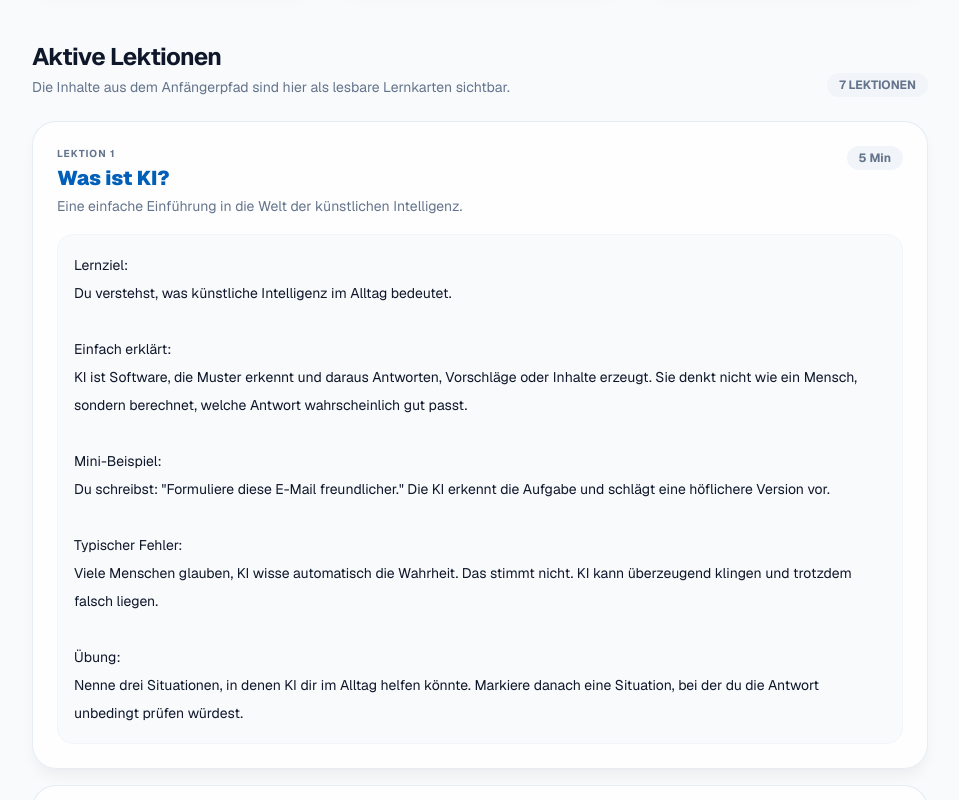
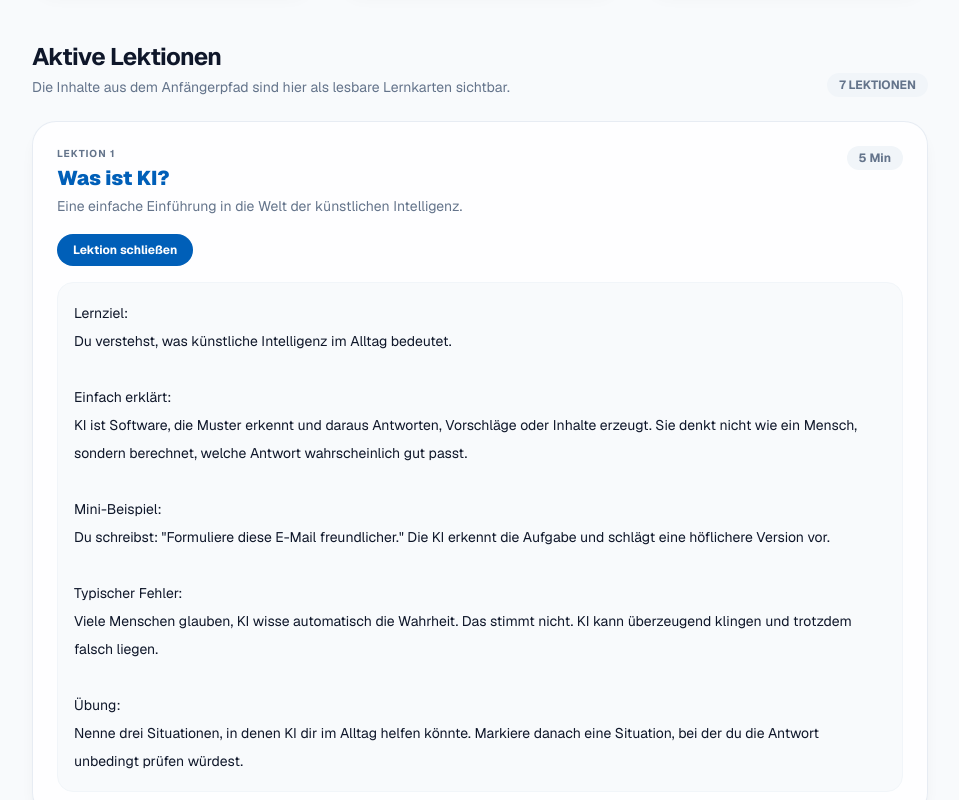
Before and after one commit to smartlivingberlin/ki-lernportal-nim, a Next.js app in the folder apps/web/: page / in a window 1280 px wide. Shown: the part 1620-2420 px from the top of the page, without its empty margins (304-1263 px from the left). Built offline with nearby package versions, Linux system fonts and the light colour scheme.

Commit message:
ui: make lesson cards collapsible
Improves homepage UX by making beginner lesson cards collapsible. First lesson opens by default. Scope: apps/web/src/app/page.tsx only. Checks passed. No deploy.

```diff
--- a/apps/web/src/app/page.tsx
+++ b/apps/web/src/app/page.tsx
@@ -205,7 +205,11 @@ export default function Home() {
             </div>
             <div className="space-y-4">
               {primaryPath.lessons.map((lesson) => (
-                <LessonContentCard key={lesson.id} lesson={lesson} />
+                <LessonContentCard
+                  key={lesson.id}
+                  lesson={lesson}
+                  defaultOpen={lesson.order === 1}
+                />
               ))}
             </div>
           </section>
@@ -459,7 +463,10 @@ function ModelDetailCard({ model }: { model: ModelCard }) {
   );
 }
 
-function LessonContentCard({ lesson }: { lesson: Lesson }) {
+function LessonContentCard({ lesson, defaultOpen = false }: { lesson: Lesson; defaultOpen?: boolean }) {
+  const [isOpen, setIsOpen] = useState(defaultOpen);
+  const contentId = `lesson-content-${lesson.id}`;
+
   return (
     <article className="depth-card rounded-3xl p-6 space-y-4 border-l-4 border-l-nim-accent">
       <div className="flex flex-col md:flex-row md:items-start justify-between gap-3">
@@ -475,14 +482,32 @@ function LessonContentCard({ lesson }: { lesson: Lesson }) {
         </span>
       </div>
 
-      {lesson.content ? (
-        <div className="whitespace-pre-line text-sm leading-7 text-foreground bg-slate-50 border border-slate-100 rounded-2xl p-4">
-          {lesson.content}
-        </div>
-      ) : (
-        <p className="text-sm text-amber-700 bg-amber-50 border border-amber-100 rounded-2xl p-4">
-          Für diese Lektion ist noch kein Inhalt hinterlegt.
-        </p>
+      <button
+        type="button"
+        className="inline-flex w-fit items-center rounded-full bg-nim-primary px-4 py-2 text-xs font-bold text-white transition hover:opacity-90"
+        aria-expanded={isOpen}
+        aria-controls={contentId}
+        onClick={() => setIsOpen((current) => !current)}
+      >
+        {isOpen ? 'Lektion schließen' : 'Lektion öffnen'}
+      </button>
+
+      {isOpen && (
+        lesson.content ? (
+          <div
+            id={contentId}
+            className="whitespace-pre-line text-sm leading-7 text-foreground bg-slate-50 border border-slate-100 rounded-2xl p-4"
+          >
+            {lesson.content}
+          </div>
+        ) : (
+          <p
+            id={contentId}
+            className="text-sm text-amber-700 bg-amber-50 border border-amber-100 rounded-2xl p-4"
+          >
+            Für diese Lektion ist noch kein Inhalt hinterlegt.
+          </p>
+        )
       )}
     </article>
   );
```
